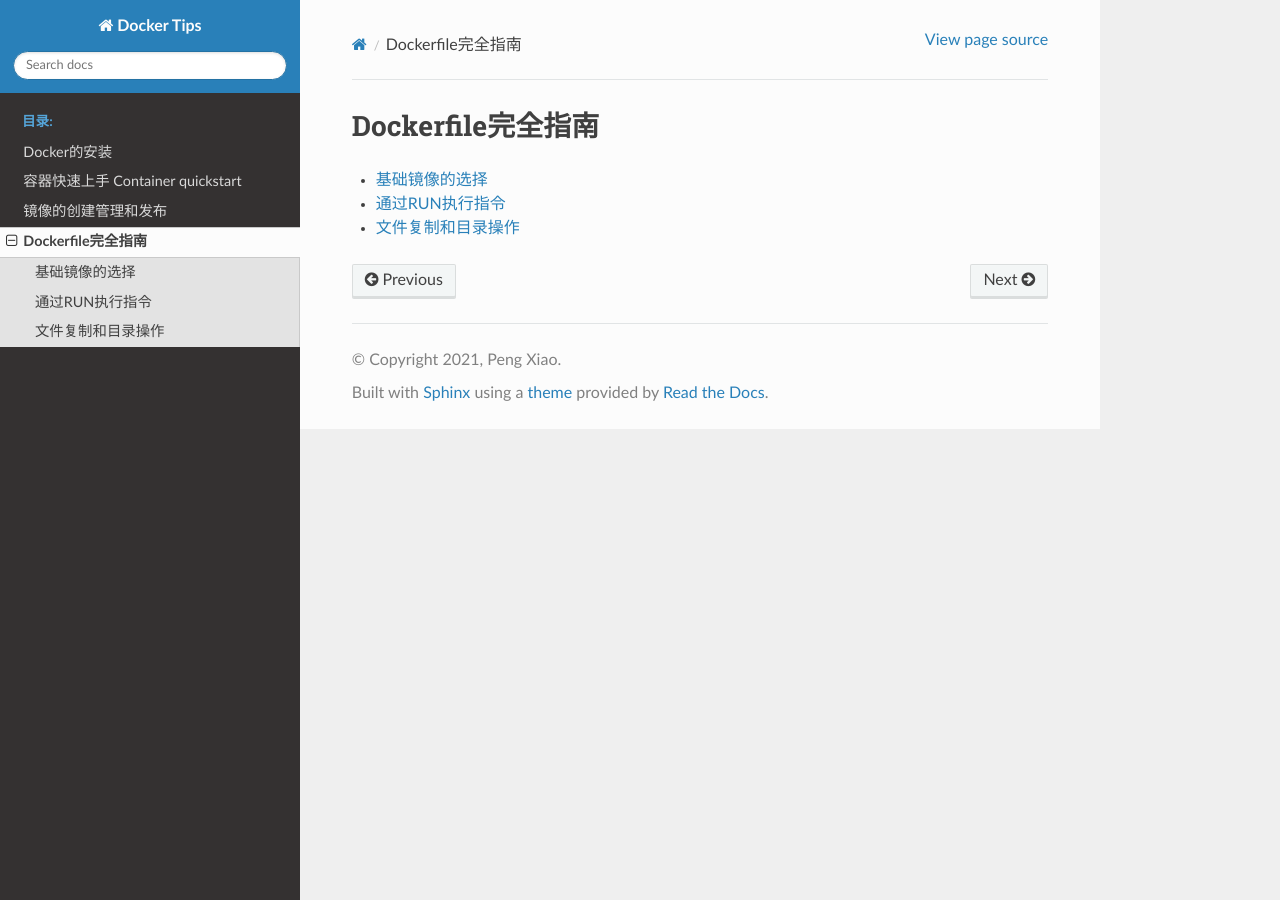
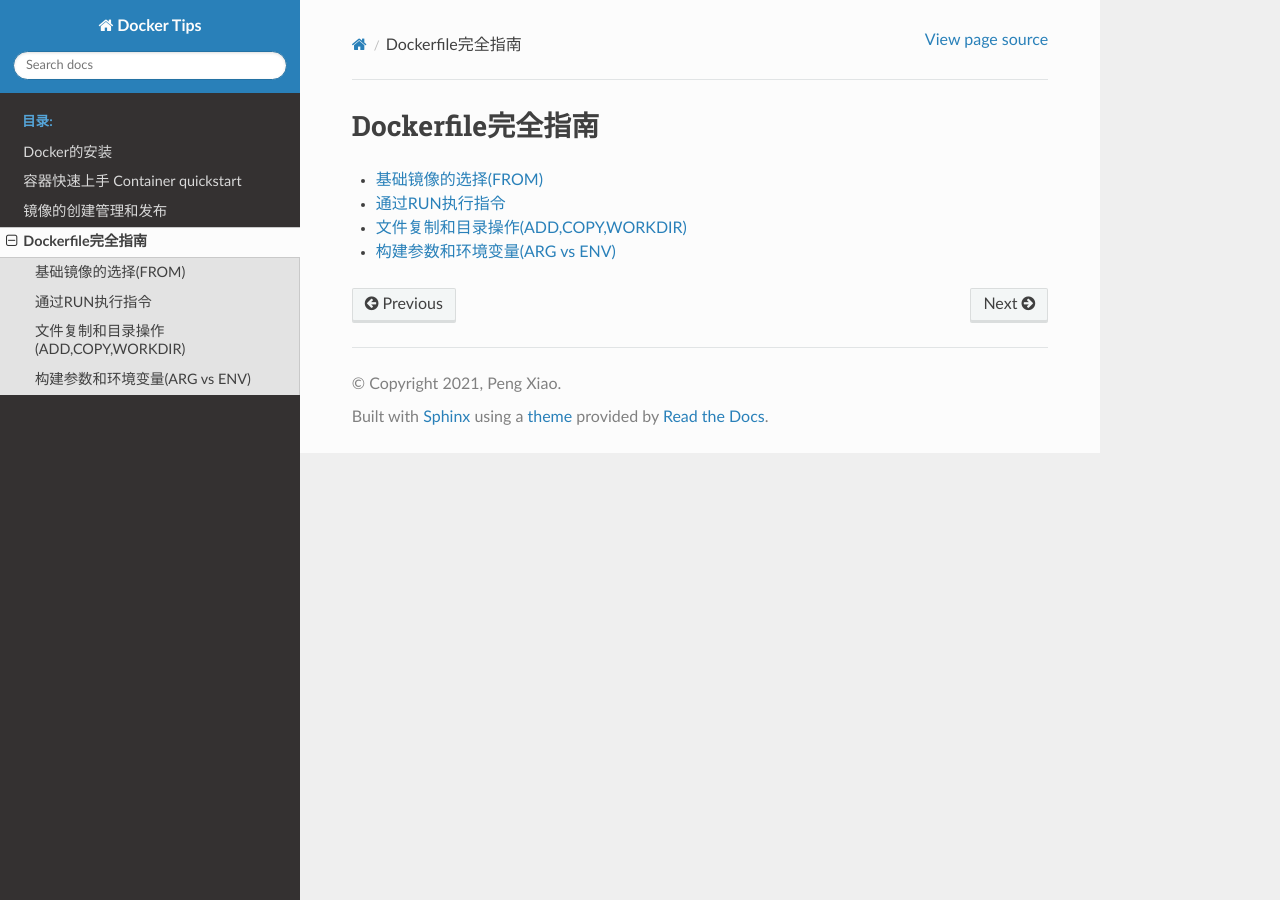
Before and after one commit to xiaopeng163/docker.tips, a Sphinx documentation site: the page built from source/dockerfile-guide.rst, in a window 1280 px wide. Built offline with Sphinx 7.4.7 and the Read the Docs theme 2.0.0, drawn with Linux system fonts in a browser that asks for light colours; some of the changed lines change nothing that is shown.

Commit message:
dockerfile

```diff
--- a/source/dockerfile-guide.rst
+++ b/source/dockerfile-guide.rst
@@ -7,3 +7,4 @@
     dockerfile-guide/base-image
     dockerfile-guide/run-cmd
     dockerfile-guide/workdir-copy-add
+    dockerfile-guide/env_vs_arg.rst
--- a/source/dockerfile-guide/base-image.rst
+++ b/source/dockerfile-guide/base-image.rst
@@ -1,4 +1,4 @@
-基础镜像的选择
+基础镜像的选择(FROM)
 ====================
 
 基本原则
--- /dev/null
+++ b/source/dockerfile-guide/env_vs_arg.rst
@@ -0,0 +1,69 @@
+构建参数和环境变量(ARG vs ENV)
+===============================
+
+``ARG`` 和 ``ENV`` 是经常容易被混淆的两个Dockerfile的语法，都可以用来设置一个“变量”。 但实际上两者有很多的不同。
+
+
+.. code-block:: Dockerfile
+
+    FROM ubuntu:21.04
+    RUN apt-get update && \
+        apt-get install -y wget && \
+        wget https://github.com/ipinfo/cli/releases/download/ipinfo-2.0.1/ipinfo_2.0.1_linux_amd64.tar.gz && \
+        tar zxf ipinfo_2.0.1_linux_amd64.tar.gz && \
+        mv ipinfo_2.0.1_linux_amd64 /usr/bin/ipinfo && \
+        rm -rf ipinfo_2.0.1_linux_amd64.tar.gz
+
+
+ENV
+-----
+
+.. code-block:: Dockerfile
+
+    FROM ubuntu:21.04
+    ENV VERSION=2.0.1
+    RUN apt-get update && \
+        apt-get install -y wget && \
+        wget https://github.com/ipinfo/cli/releases/download/ipinfo-${VERSION}/ipinfo_${VERSION}_linux_amd64.tar.gz && \
+        tar zxf ipinfo_${VERSION}_linux_amd64.tar.gz && \
+        mv ipinfo_${VERSION}_linux_amd64 /usr/bin/ipinfo && \
+        rm -rf ipinfo_${VERSION}_linux_amd64.tar.gz
+
+
+ARG
+-----
+
+
+.. code-block:: Dockerfile
+
+    FROM ubuntu:21.04
+    ARG VERSION=2.0.1
+    RUN apt-get update && \
+        apt-get install -y wget && \
+        wget https://github.com/ipinfo/cli/releases/download/ipinfo-${VERSION}/ipinfo_${VERSION}_linux_amd64.tar.gz && \
+        tar zxf ipinfo_${VERSION}_linux_amd64.tar.gz && \
+        mv ipinfo_${VERSION}_linux_amd64 /usr/bin/ipinfo && \
+        rm -rf ipinfo_${VERSION}_linux_amd64.tar.gz
+
+区别
+-------
+
+.. image:: ../_static/docker_environment_build_args.png
+    :alt: docker-image
+
+
+ARG 可以在镜像build的时候动态修改value, 通过 ``--build-arg``
+
+.. code-block:: bash
+
+    $ docker image build -f .\Dockerfile-arg -t ipinfo-arg-2.0.0 --build-arg VERSION=2.0.0 .
+    $ docker image ls
+    REPOSITORY         TAG       IMAGE ID       CREATED          SIZE
+    ipinfo-arg-2.0.0   latest    0d9c964947e2   6 seconds ago    124MB
+    $ docker container run -it ipinfo-arg-2.0.0
+    root@b64285579756:/#
+    root@b64285579756:/# ipinfo version
+    2.0.0
+    root@b64285579756:/#
+
+ENV 设置的变量可以在Image中保持，并在容器中的环境变量里
--- a/source/dockerfile-guide/workdir-copy-add.rst
+++ b/source/dockerfile-guide/workdir-copy-add.rst
@@ -1,5 +1,5 @@
-文件复制和目录操作
-======================
+文件复制和目录操作(ADD,COPY,WORKDIR)
+=====================================
 
 往镜像里复制文件有两种方式，``COPY`` 和 ``ADD`` , 我们来看一下两者的不同。
 
```
Also changed, not shown: source/_static/docker_environment_build_args.png (added).
